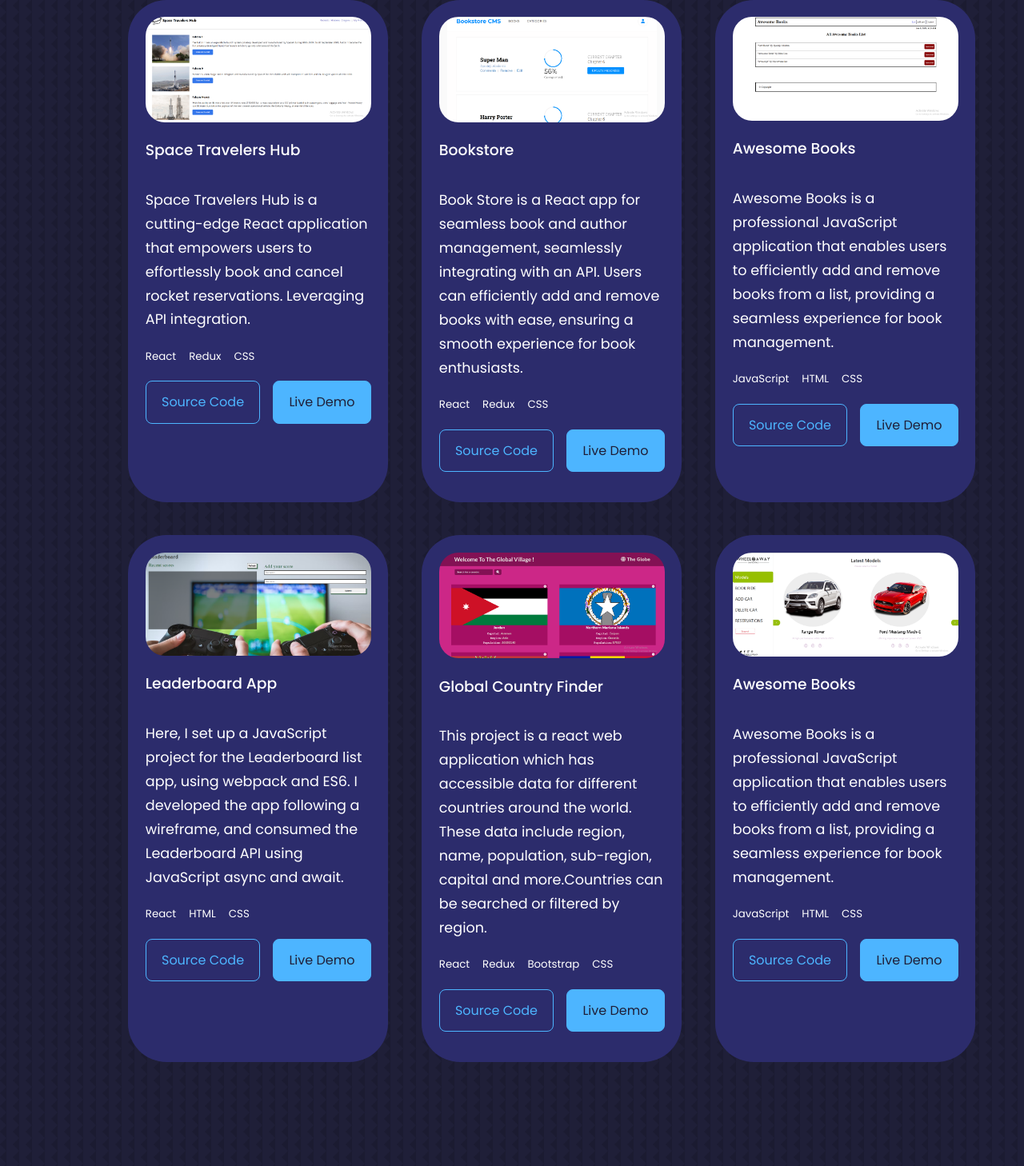
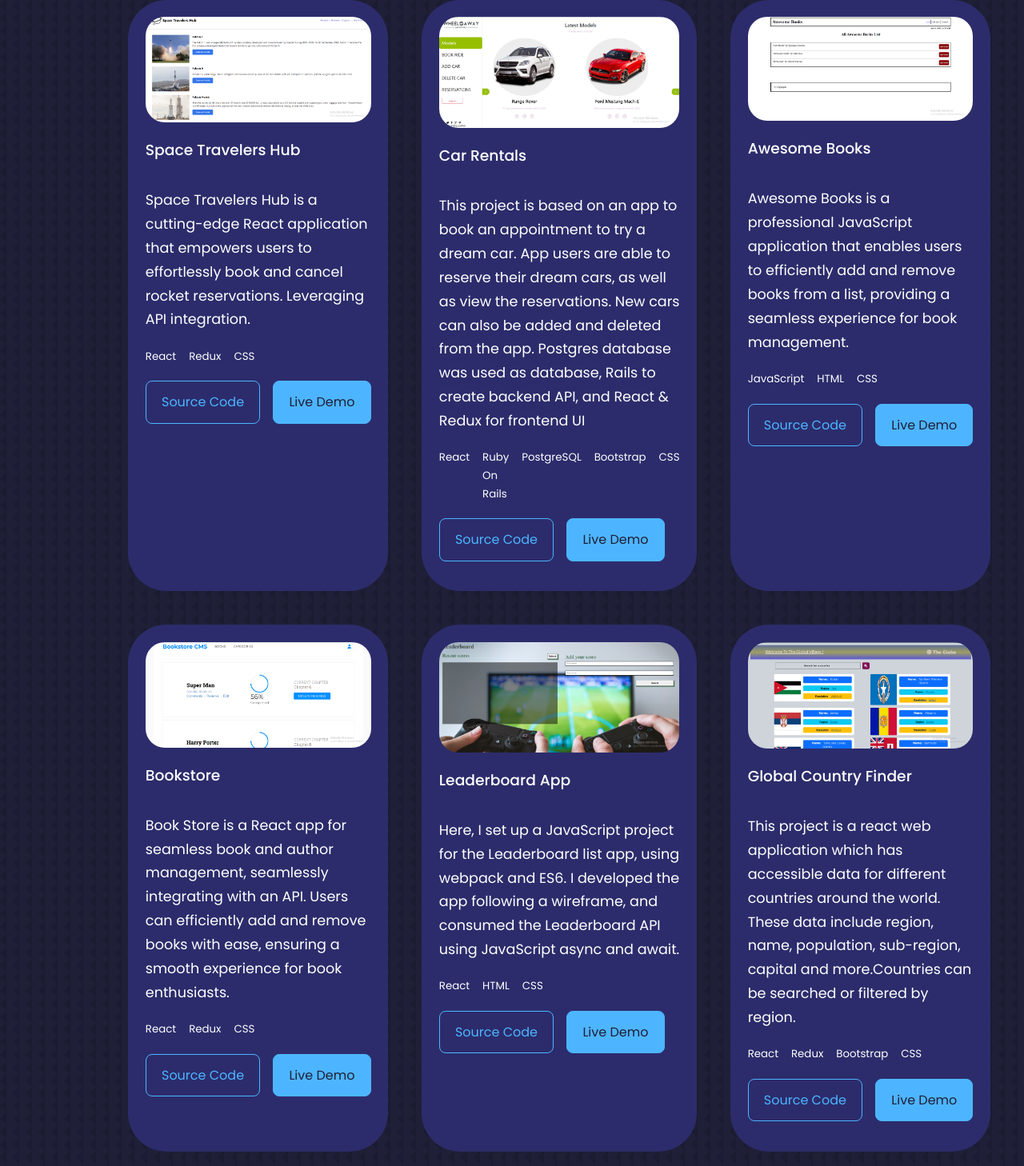
Before and after one commit to demix007/portfolio-website, a React (Create React App) app: page / in a window 1280 px wide. Shown: the part 2881-4339 px from the top of the page at 80% size. Built offline with nearby package versions, Linux system fonts and the light colour scheme.

Commit message:
update portfolio section

```diff
--- a/src/components/portfolio/Portfolio.jsx
+++ b/src/components/portfolio/Portfolio.jsx
@@ -20,13 +20,13 @@ const Portfolio = () => {
       demo: 'https://space-travelers-hub-eta.vercel.app/',
     },
     {
-      id: 2,
-      image: Bookstore,
-      title: 'Bookstore',
-      description: 'Book Store is a React app for seamless book and author management, seamlessly integrating with an API. Users can efficiently add and remove books with ease, ensuring a smooth experience for book enthusiasts.',
-      technologies: ['React', 'Redux', 'CSS'],
-      source: 'https://github.com/demix007/bookstore-app',
-      demo: 'https://bookstore-cyan.vercel.app/',
+      id: 6,
+      image: CarRentals,
+      title: 'Car Rentals',
+      description: 'This project is based on an app to book an appointment to try a dream car. App users are able to reserve their dream cars, as well as view the reservations. New cars can also be added and deleted from the app. Postgres database was used as database, Rails to create backend API, and React & Redux for frontend UI',
+      technologies: ['React', 'Ruby On Rails', 'PostgreSQL', 'Bootstrap', 'CSS'],
+      source: 'https://github.com/demix007/car-rentals-backend',
+      demo: 'https://cars-rental-front-end-rose.vercel.app/',
     },
     {
       id: 3,
@@ -36,6 +36,15 @@ const Portfolio = () => {
       technologies: ['JavaScript', 'HTML', 'CSS'],
       source: 'https://github.com/demix007/Awesome-Books-ES6',
       demo: 'https://awesome-books-es-6-chi.vercel.app/',
+    },
+    {
+      id: 2,
+      image: Bookstore,
+      title: 'Bookstore',
+      description: 'Book Store is a React app for seamless book and author management, seamlessly integrating with an API. Users can efficiently add and remove books with ease, ensuring a smooth experience for book enthusiasts.',
+      technologies: ['React', 'Redux', 'CSS'],
+      source: 'https://github.com/demix007/bookstore-app',
+      demo: 'https://bookstore-cyan.vercel.app/',
     },
     {
       id: 4,
@@ -53,16 +62,7 @@ const Portfolio = () => {
       description: 'This project is a react web application which has accessible data for different countries around the world. These data include region, name, population, sub-region, capital and more.Countries can be searched or filtered by region.',
       technologies: ['React', 'Redux', 'Bootstrap', 'CSS'],
       source: 'https://github.com/demix007/global-country-finder',
-      demo: 'https://global-country-finder.vercel.app/',
-    },
-    {
-      id: 6,
-      image: CarRentals,
-      title: 'Awesome Books',
-      description: 'Awesome Books is a professional JavaScript application that enables users to efficiently add and remove books from a list, providing a seamless experience for book management.',
-      technologies: ['JavaScript', 'HTML', 'CSS'],
-      source: 'https://github.com/demix007/car-rentals-backend',
-      demo: 'https://cars-rental-front-end-rose.vercel.app/',
+      demo: 'https://global-country-finder-363j.vercel.app/',
     },
   ];
 
```
Also changed, not shown: src/assets/country_finder.png.
